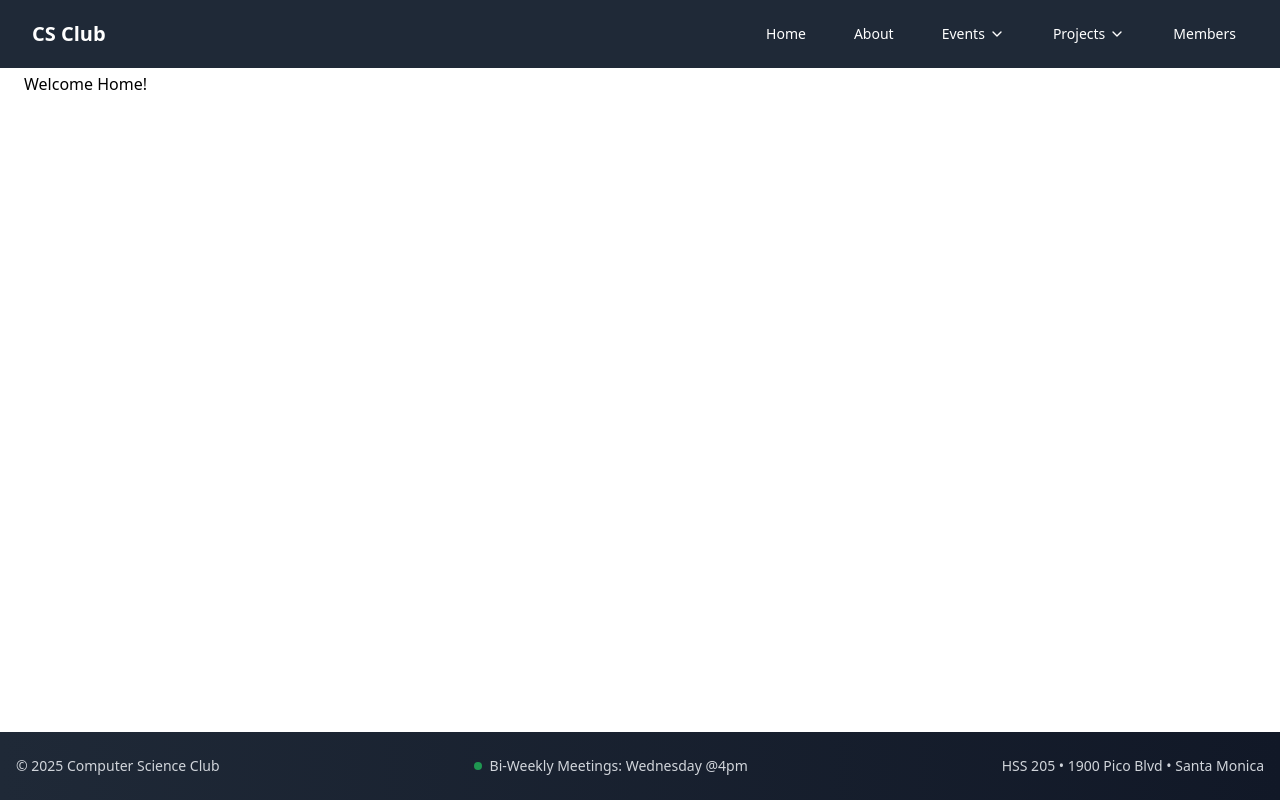
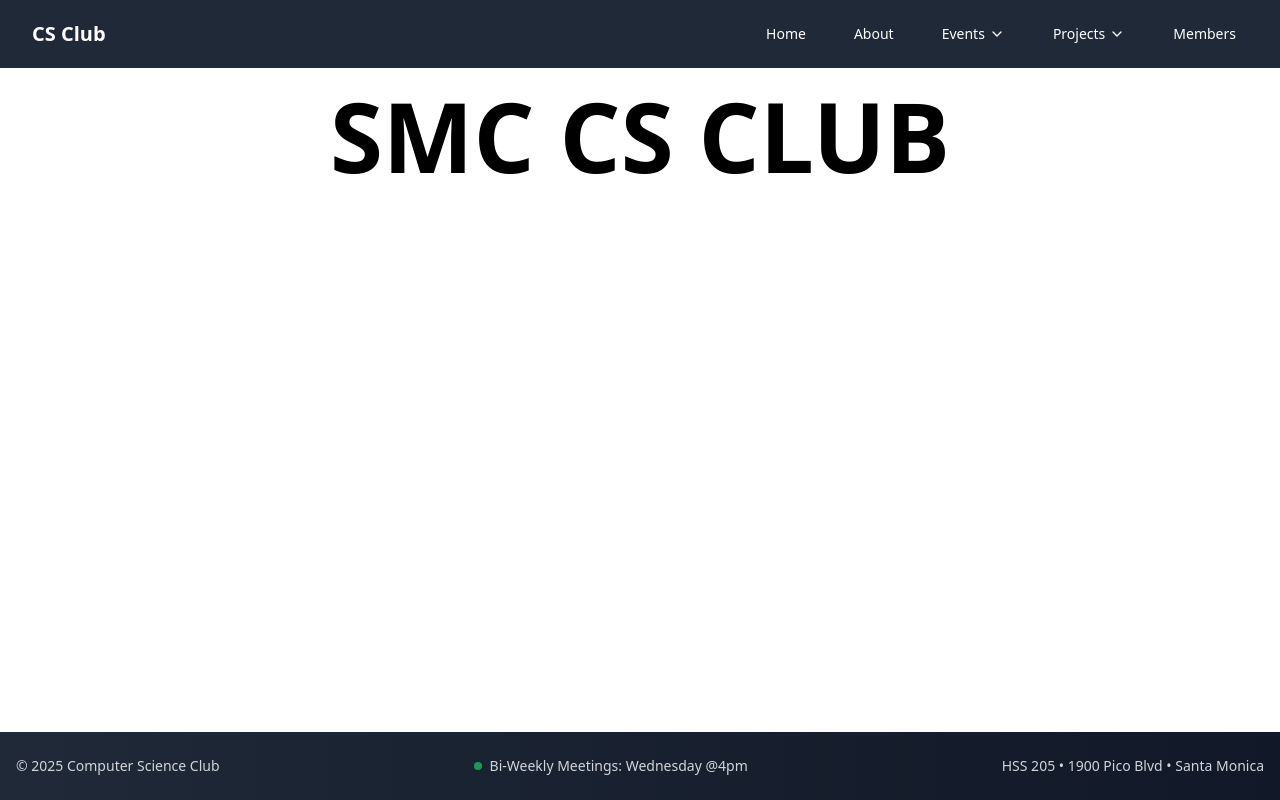
Before and after one commit to cs-club-smc/cs-smc-website, a React (Vite) app: page / in a window 1280 px wide. Built offline with nearby package versions, Linux system fonts and the light colour scheme.

Commit message:
feat(homepage) - Homepage Template

```diff
--- a/src/routes/index.tsx
+++ b/src/routes/index.tsx
@@ -6,8 +6,8 @@ export const Route = createFileRoute("/")({
 
 function Index() {
   return (
-    <div className="p-2">
-      <h3>Welcome Home!</h3>
+    <div className="py-6 justify-center flex ">
+      <h1 className="text-8xl font-semibold items-center">SMC CS CLUB</h1>
     </div>
   );
 }
```
